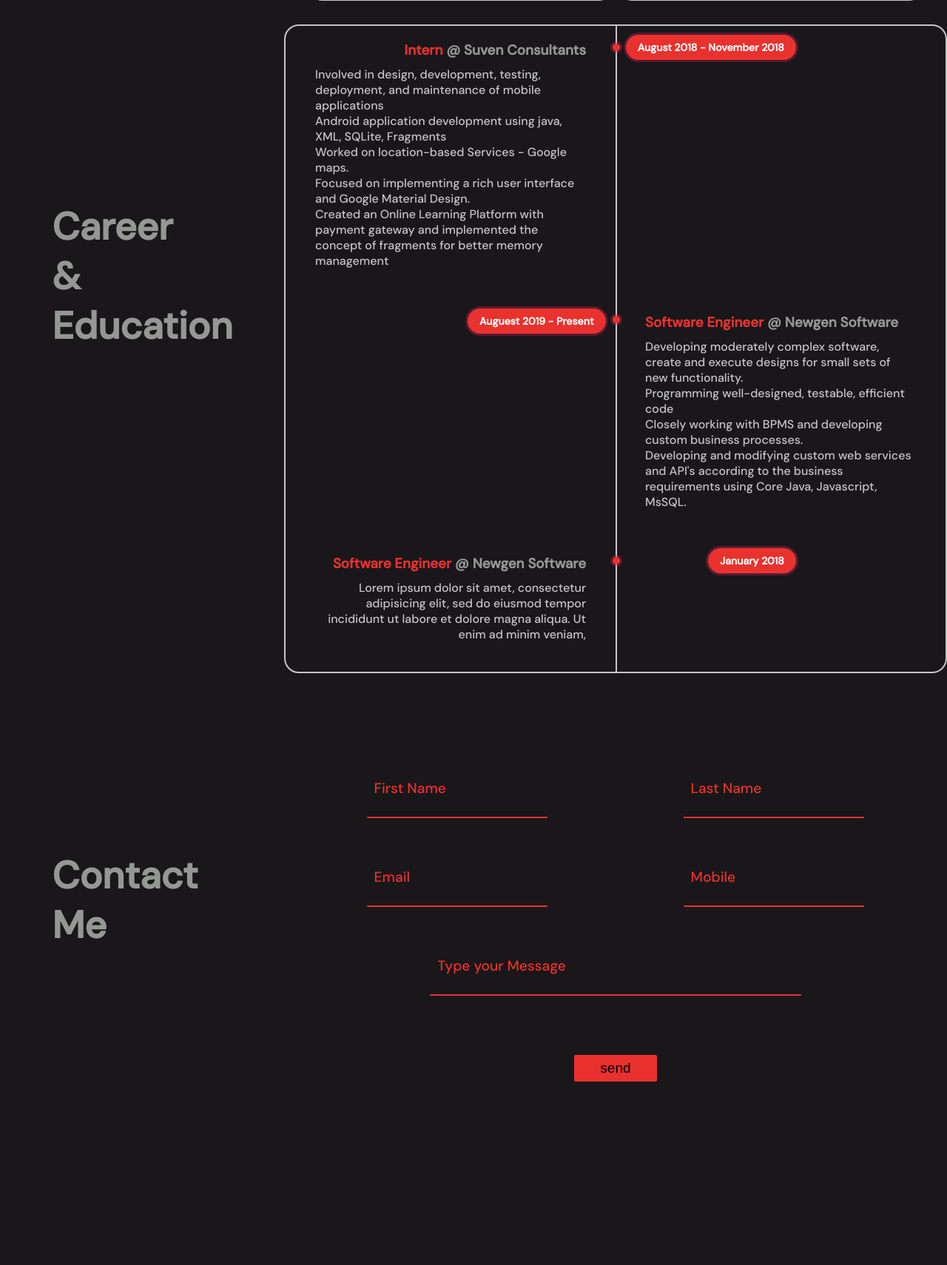
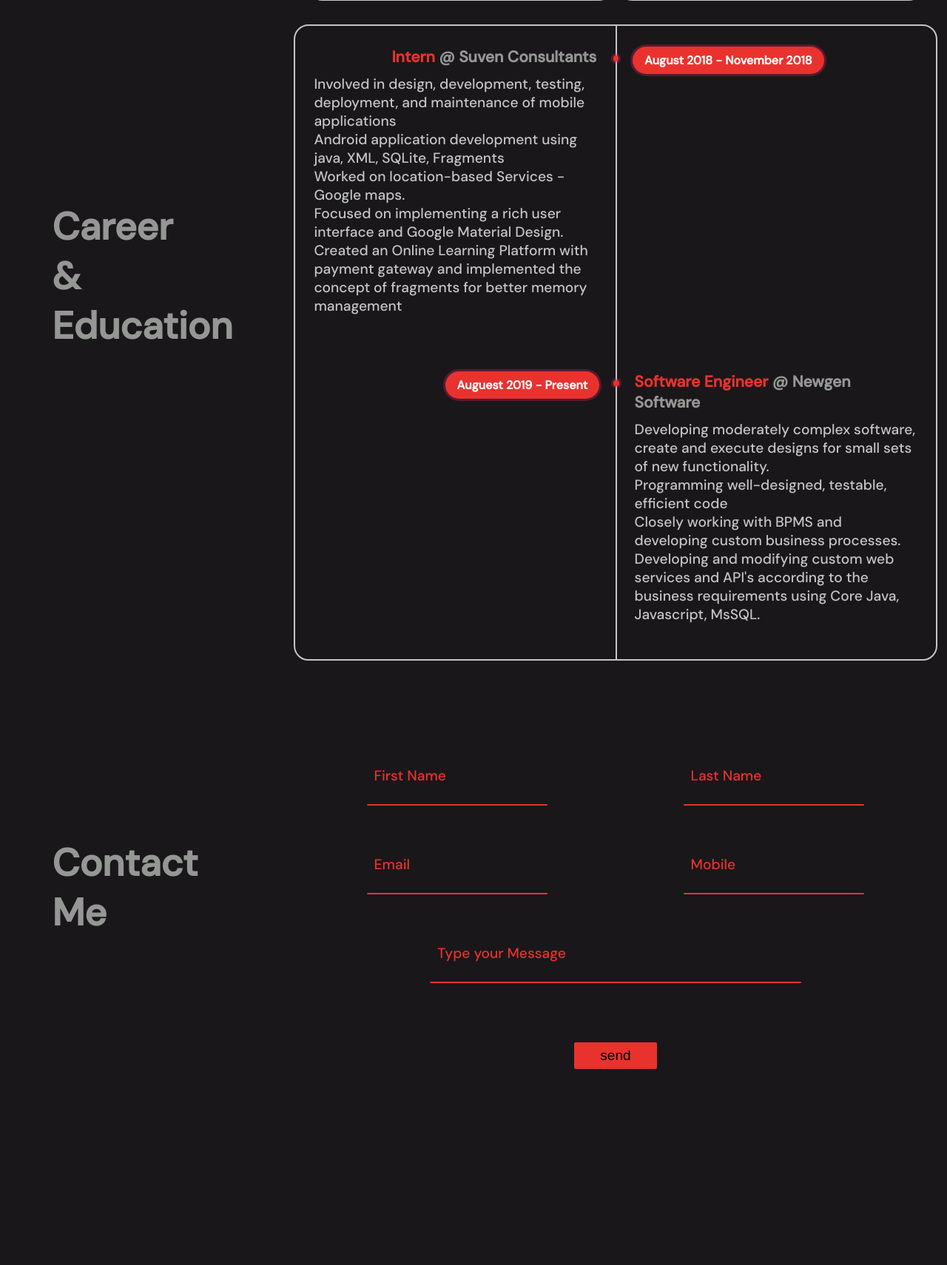
Before and after one commit to john9088/PersonalPortfolio, a Django app: page / in a window 1280 px wide. Shown: the part 3167-4877 px from the top of the page at 74% size. After the commit the page ends 4612 px from the top, so only its background shows below. Run offline with Django 3.2, Linux system fonts and the light colour scheme.

Commit message:
Made bug fixex in career section

```diff
--- a/jason_profile/templates/jason_profile/career.html
+++ b/jason_profile/templates/jason_profile/career.html
@@ -15,7 +15,7 @@
                     <ul>
                         <li>
                             <div class="content">
-                                <h3>Intern <a href="https://suvenconsultants.com/" class="company-name"> @ Suven Consultants</a>  </h3>
+                                <h3>Intern <a href="https://suvenconsultants.com/" class="company-name" target="_blank"> @ Suven Consultants</a>  </h3>
                                 <p style="text-align: left;">
 
                                         Involved in design, development, testing, deployment, and maintenance of mobile
@@ -34,7 +34,7 @@
                         </li>
                         <li>
                             <div class="content">
-                                <h3>Software Engineer <a href="https://newgensoft.com/" class="company-name"> @ Newgen Software</a>  </h3>
+                                <h3>Software Engineer <a href="https://newgensoft.com/" class="company-name" target="_blank"> @ Newgen Software</a>  </h3>
                                 <p>
 
                                         Developing moderately complex software, create and execute designs for small sets of new functionality.<br>
@@ -46,20 +46,6 @@
                             </div>
                             <div class="time">
                                 <h4>Auguest 2019 - Present</h4>
-                            </div>
-                        </li>
-
-                        <li>
-                            <div class="content">
-                                <h3>Software Engineer <a href="https://newgensoft.com/" class="company-name"> @ Newgen Software</a>  </h3>
-                                <p>
-                                    Lorem ipsum dolor sit amet, consectetur adipisicing elit, sed do eiusmod
-                                        tempor incididunt ut labore et dolore magna aliqua. Ut enim ad minim veniam,
-
-                                </p>
-                            </div>
-                            <div class="time">
-                                <h4>January 2018</h4>
                             </div>
                         </li>
 
--- a/jason_profile/templates/jason_profile/index.html
+++ b/jason_profile/templates/jason_profile/index.html
@@ -7,6 +7,7 @@
         <meta name="viewport" content="width=device-width, initial-scale=1, minimum-scale=1, maximum-scale=1">
         <meta http-equiv="X-UA-Compatible" content="IE=edge">
         <title>Welcome Buddy</title>
+        <script src="https://ajax.googleapis.com/ajax/libs/jquery/3.5.1/jquery.min.js"></script>
         <link rel="stylesheet" type="text/css" href="{% static '/css/style.css' %}">
         <link rel="stylesheet" type="text/css" href="{% static '/css/style_mobile.css' %}">
         <link href="https://fonts.googleapis.com/css?family=Quicksand:300,500" rel="stylesheet">
--- a/static/css/style.css
+++ b/static/css/style.css
@@ -589,7 +589,7 @@ body {
     height: auto;
     /* background: linear-gradient(90deg,  #7A7A7A 0%,#7A7A7A 30%,#8F8F8F 30%,#8F8F8F 100%); */
     overflow-x: hidden;
-    overflow-y: visible;
+    overflow-y: hidden;
 }
 
 
@@ -623,8 +623,9 @@ body {
     position: relative;
     border: solid 2px  #c5c5c5;
     border-radius: 20px;
+    margin: 0 1vw;
     width:70%;
-    height: 100%;
+    height: auto;
 }
 
 @import url('https://fonts.googleapis.com/css2?family=Montserrat:wght@400;500;600&display=swap');
@@ -670,7 +671,15 @@ body {
 	position: absolute;
 	left: 50%;
 	width: 2px;
-	height:100%;
+	height: 100%;
+	background: #c5c5c5;
+}
+.timeline:after{
+	content: '';
+	position: absolute;
+	left: 50%;
+	width: 2px;
+	height: 100%;
 	background: #c5c5c5;
 }
 
@@ -689,7 +698,7 @@ body {
 	list-style: none;
 	position: relative;
 	width: 50%;
-	padding: 20px 40px;
+	padding: 3.5vh 2vw;
 }
 
 .timeline ul li:nth-child(odd){
@@ -713,10 +722,10 @@ body {
 .timeline ul li:nth-child(odd):before{
 	content: '';
 	position: absolute;
-	top: 24px;
-	right: -6px;
-	width: 10px;
-	height: 10px;
+	top: 5vh;
+	right: -1%;
+    width: 0.6vw;
+    height: 0.6vw;
 	background: #E9322E;
 	border-radius: 50%;
 	box-shadow: 0 0 0 3px rgba(233,33,99,0.3);
@@ -726,10 +735,10 @@ body {
 .timeline ul li:nth-child(even):before{
 	content: '';
 	position: absolute;
-	top: 24px;
-	left: -4px;
-	width: 10px;
-	height: 10px;
+	top: 5vh;
+	left: -0.7%;
+    width: 0.6vw;
+    height: 0.6vw;
 	background: #E9322E;
 	border-radius: 50%;
 	box-shadow: 0 0 0 3px rgba(233,33,99,0.3);
@@ -737,6 +746,7 @@ body {
 }
 
 .timeline ul li h3{
+    font-size: 1.65vw;
 	font-weight: 600;
 	color: #E9322E;
 }
@@ -745,36 +755,36 @@ body {
 	color: #c5c5c5;
     margin: 10px 0 0;
     padding: 0;
-    font-size: 1.25vw;
+    font-size: 1.5vw;
 }
 
 .timeline ul li .time h4{
 	margin: 0;
 	padding:0;
-	font-size: 14px;
+	font-size: 1.25vw;
 }
 
 .timeline ul li:nth-child(odd) .time{
 	position: absolute;
-	top: 12px;
-	right: -244px;
+	top: 3.5vh;
+	right: -22vw;
 	margin: 0;
 	padding: 8px 16px;
 	background: #E9322E;
 	color:#fff;
-	border-radius: 18px;
+	border-radius: 2vw;
 	box-shadow: 0 0 0 3px rgba(233,33,99,0.3);
 }
 
 .timeline ul li:nth-child(even) .time{
 	position: absolute;
-	top: 14px;
-	left: -200px;
+	top: 3.5vh;
+	left: -18vw;
 	margin: 0;
 	padding: 8px 16px;
 	background: #E9322E;
 	color:#fff;
-	border-radius: 18px;
+	border-radius: 2vw;
 	box-shadow: 0 0 0 3px rgba(233,33,99,0.3);
 }
 
@@ -882,8 +892,9 @@ body {
     display: flex;
     width: 100%;
     min-height: 100vh;
-    /* background: linear-gradient(90deg,  #FF8533 0%,#FF8533 30%,#FFD6BA 30%,#FFD6BA 100%); */
+    margin: 0 auto;
     height: auto;
+    /* background: linear-gradient(90deg,  #7A7A7A 0%,#7A7A7A 30%,#8F8F8F 30%,#8F8F8F 100%); */
     overflow-x: hidden;
     overflow-y: visible;
 }
@@ -893,7 +904,7 @@ body {
     display: flex;
     justify-content: space-between;
     width: 100%;
-    height: 100vh;
+    height: auto;
 }
 
 
@@ -923,7 +934,8 @@ body {
 
 .contactme-container{
     position: relative;
-	width: 100%;
+    width: 100%;
+    height: 100%;
 	padding: 20px;
 }
 
@@ -968,7 +980,7 @@ body {
 	box-shadow: none;
 	outline: none;
 	border: none;
-	font-size: 1vw;
+	font-size: 1.75vw;
 	padding: 0 10px;
 	z-index: 1;
 	color: #000;
--- a/static/js/main.js
+++ b/static/js/main.js
@@ -7,6 +7,7 @@ const proj2 = document.querySelector('.proj2');
 const proj3 = document.querySelector('.proj3');
 
 const slider = document.querySelector('.slider');
+const initialHeight = screen.height;
 
 const leftArrow = document.querySelector('.left');
 const rightArrow = document.querySelector('.right');
@@ -420,6 +421,13 @@ window.addEventListener('click', function(e){
 
 });
 
+// window.addEventListener("resize", function(e){
+//   //alert(initialHeight);
+//   document.documentElement.style.setProperty('overflow', 'auto');
+//   const metaViewport = document.querySelector('meta[name=viewport]');
+//   metaViewport.setAttribute('content', 'height=' + initialHeight + 'px, width=device-width, initial-scale=1.0');
+// });
+
 window.onhashchange = function() {
      if( projView1.style.display == "block" || projView2.style.display == "block"||
          projView3.style.display == "block" || projView4.style.display == "block"){
```
Also changed, not shown: static/css/style_mobile.css (+67 -11 lines).
